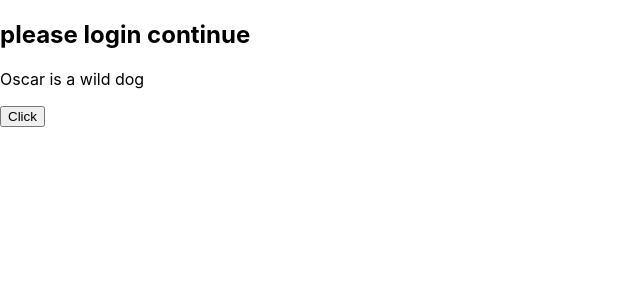
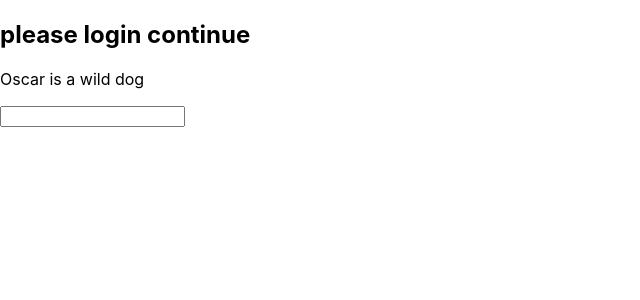
Before and after one commit to avisek123/React-TS, a React (Create React App) app: page / in a window 1280 px wide. Shown: the top 300 px of the page, without its empty margins (0-640 px from the left). Built offline with nearby package versions, Linux system fonts and the light colour scheme.

Commit message:
Input event props done

```diff
--- a/src/App.tsx
+++ b/src/App.tsx
@@ -1,6 +1,7 @@
 import { Greet } from './components'
 import { Button } from './components/Button'
 import { Heading } from './components/Heading'
+import { Input } from './components/Input'
 import { Oscar } from './components/Oscar'
 
 
@@ -15,10 +16,14 @@ function App() {
 
       <Heading>Oscar is a wild dog</Heading>
       </Oscar>
-      <Button
+      {/* <Button
       onClick={(e,i)=>{
         console.log('clicked',e,i)
       }}
+      /> */}
+      <Input
+      value=''
+      onChange={(e)=>{console.log(e.target.value)}}
       />
 
 
--- /dev/null
+++ b/src/components/Input.tsx
@@ -0,0 +1,10 @@
+interface InputProps {
+    value:string,
+    onChange:(event:React.ChangeEvent<HTMLInputElement>)=>void
+}
+export const Input=({value,onChange}:InputProps)=>{
+    return <input type="text"
+    value={value}
+    onChange={onChange}
+    />
+}
```
